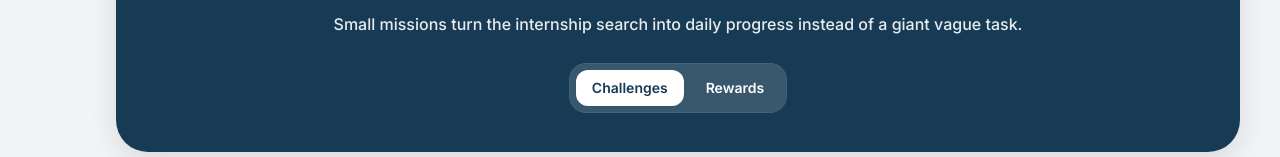
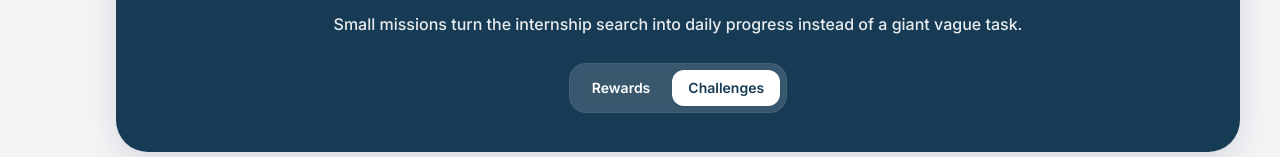
Before and after one commit to Varun-gull/CareerUp, a Next.js app: page /challenges in a window 1280 px wide. Shown: the part 247-404 px from the top of the page. Built offline with nearby package versions, Linux system fonts and the light colour scheme; no server answers.

Commit message:
Fix messages controls and rewards tab order

```diff
--- a/app/(shell)/challenges/page.tsx
+++ b/app/(shell)/challenges/page.tsx
@@ -14,8 +14,8 @@ export default async function ChallengesPage() {
           title="Challenges"
           description="Small missions turn the internship search into daily progress instead of a giant vague task."
           tabs={[
-            { label: "Challenges", href: "/challenges", active: true },
-            { label: "Rewards", href: "/rewards" }
+            { label: "Rewards", href: "/rewards" },
+            { label: "Challenges", href: "/challenges", active: true }
           ]}
         />
 
--- a/app/(shell)/messages/page.tsx
+++ b/app/(shell)/messages/page.tsx
@@ -84,11 +84,30 @@ function EmptyMessages() {
   );
 }
 
-export default async function MessagesPage({ searchParams }: { searchParams?: { message?: string; thread?: string } }) {
+export default async function MessagesPage({ searchParams }: { searchParams?: { message?: string; thread?: string; q?: string; archived?: string } }) {
   const [messages, peerFeatureStatus] = await Promise.all([getPeerMessages(), getRolePeerFeatureStatus()]);
   const conversations = buildConversations(messages);
-  const selectedConversation = conversations.find((conversation) => conversation.id === searchParams?.thread) ?? conversations[0];
-  const unreadCount = conversations.reduce((sum, conversation) => sum + conversation.unreadCount, 0);
+  const searchQuery = typeof searchParams?.q === "string" ? searchParams.q.trim() : "";
+  const archivedConversationId = typeof searchParams?.archived === "string" ? searchParams.archived : "";
+  const visibleConversations = conversations
+    .filter((conversation) => conversation.id !== archivedConversationId)
+    .filter((conversation) => {
+      if (!searchQuery) {
+        return true;
+      }
+
+      const haystack = [
+        conversation.otherName,
+        conversation.otherSchool,
+        conversation.applicationCompany,
+        conversation.applicationRole,
+        conversation.lastMessage.body,
+      ].join(" ").toLowerCase();
+
+      return haystack.includes(searchQuery.toLowerCase());
+    });
+  const selectedConversation = visibleConversations.find((conversation) => conversation.id === searchParams?.thread) ?? visibleConversations[0];
+  const unreadCount = visibleConversations.reduce((sum, conversation) => sum + conversation.unreadCount, 0);
 
   return (
     <>
@@ -100,7 +119,7 @@ export default async function MessagesPage({ searchParams }: { searchParams?: {
           description="Keep role questions, profile messages, and peer advice in clean conversation threads."
           actions={
             <span className="rounded-full bg-white/15 px-3.5 py-1.5 text-xs font-bold text-white ring-1 ring-white/20">
-              {conversations.length} threads · {unreadCount} unread
+              {visibleConversations.length} threads · {unreadCount} unread
             </span>
           }
         />
@@ -111,18 +130,23 @@ export default async function MessagesPage({ searchParams }: { searchParams?: {
           <section className="mt-8 grid min-h-[calc(100vh-8.5rem)] overflow-hidden rounded-[2rem] border border-white/80 bg-white/85 shadow-strong backdrop-blur-xl lg:grid-cols-[360px_minmax(0,1fr)]">
             <aside className="border-b border-slate-200/80 bg-white/90 lg:border-b-0 lg:border-r">
               <div className="space-y-6 p-5">
-                <label className="flex min-h-12 items-center gap-3 rounded-2xl border border-slate-200 bg-white px-4 text-slate-500 shadow-sm">
+                <form action="/messages" className="flex min-h-12 items-center gap-3 rounded-2xl border border-slate-200 bg-white px-4 text-slate-500 shadow-sm">
                   <Search size={18} />
-                  <span className="text-sm font-semibold">Search</span>
-                </label>
+                  <input
+                    name="q"
+                    defaultValue={searchQuery}
+                    placeholder="Search"
+                    className="min-w-0 flex-1 bg-transparent text-sm font-semibold text-ink outline-none placeholder:text-slate-500"
+                  />
+                </form>
 
                 <div>
                   <div className="flex items-center justify-between gap-3">
                     <h2 className="text-xl font-black text-ink">Active</h2>
-                    <span className="rounded-full bg-[#EAF2F8] px-3 py-1 text-xs font-black text-[#2A6384]">{conversations.length}</span>
+                    <span className="rounded-full bg-[#EAF2F8] px-3 py-1 text-xs font-black text-[#2A6384]">{visibleConversations.length}</span>
                   </div>
-                  <div className="mt-4 flex gap-3 overflow-x-auto pb-1">
-                    {conversations.slice(0, 6).map((conversation) => (
+                  <div className="mt-4 flex gap-3 overflow-visible pb-1">
+                    {visibleConversations.slice(0, 6).map((conversation) => (
                       <Link
                         key={conversation.id}
                         href={`/messages?thread=${encodeURIComponent(conversation.id)}`}
@@ -134,7 +158,7 @@ export default async function MessagesPage({ searchParams }: { searchParams?: {
                           <Avatar conversation={conversation} />
                         </span>
                         <span className="absolute bottom-0 right-0 h-3.5 w-3.5 rounded-full border-2 border-white bg-sky-500" />
-                        <span className="pointer-events-none absolute -top-9 left-1/2 z-20 -translate-x-1/2 whitespace-nowrap rounded-xl bg-[#173B55] px-3 py-1.5 text-xs font-bold text-white opacity-0 shadow-lg transition group-hover:opacity-100">
+                        <span className="pointer-events-none absolute -top-10 left-1/2 z-50 -translate-x-1/2 whitespace-nowrap rounded-xl bg-[#173B55] px-3 py-1.5 text-xs font-bold text-white opacity-0 shadow-lg transition group-hover:opacity-100">
                           {conversation.otherName}
                         </span>
                       </Link>
@@ -146,14 +170,14 @@ export default async function MessagesPage({ searchParams }: { searchParams?: {
               <div className="border-t border-slate-200/80 px-5 py-4">
                 <div className="flex items-center justify-between gap-3">
                   <h1 className="text-2xl font-black text-ink">Messages <span className="align-middle text-sm text-slate-500">({messages.length})</span></h1>
-                  <button className="flex h-11 w-11 items-center justify-center rounded-2xl border border-slate-200 bg-white text-slate-600 shadow-sm" aria-label="New message">
+                  <Link href="/friends" className="flex h-11 w-11 items-center justify-center rounded-2xl border border-slate-200 bg-white text-slate-600 shadow-sm" aria-label="New message">
                     <Edit3 size={18} />
-                  </button>
+                  </Link>
                 </div>
               </div>
 
               <div className="max-h-[calc(100vh-25rem)] overflow-y-auto px-3 pb-4">
-                {conversations.map((conversation) => {
+                {visibleConversations.map((conversation) => {
                   const active = conversation.id === selectedConversation.id;
                   return (
                     <Link
@@ -218,13 +242,29 @@ export default async function MessagesPage({ searchParams }: { searchParams?: {
                         </button>
                       </form>
                     ) : (
-                      <button className="inline-flex h-11 items-center justify-center rounded-xl border border-slate-200 bg-white px-3 text-sm font-black text-slate-700 shadow-sm">
+                      <Link
+                        href={`/messages?archived=${encodeURIComponent(selectedConversation.id)}&message=${encodeURIComponent("Conversation archived.")}`}
+                        className="inline-flex h-11 items-center justify-center rounded-xl border border-slate-200 bg-white px-3 text-sm font-black text-slate-700 shadow-sm"
+                      >
                         <Archive className="mr-2" size={16} /> Archive
-                      </button>
+                      </Link>
                     )}
-                    <button className="flex h-11 w-11 items-center justify-center rounded-xl text-slate-500 hover:bg-slate-50" aria-label="More options">
+                    <Link
+                      href={
+                        selectedConversation.roleKey.startsWith("profile::")
+                          ? `/u/${selectedConversation.otherProfileId}`
+                          : `/postings/insights?${new URLSearchParams({
+                              roleKey: selectedConversation.roleKey,
+                              company: selectedConversation.applicationCompany,
+                              role: selectedConversation.applicationRole,
+                              returnTo: "/messages"
+                            }).toString()}`
+                      }
+                      className="flex h-11 w-11 items-center justify-center rounded-xl text-slate-500 hover:bg-slate-50"
+                      aria-label="Open conversation context"
+                    >
                       <MoreVertical size={18} />
-                    </button>
+                    </Link>
                   </div>
                 </div>
               </div>
@@ -256,7 +296,7 @@ export default async function MessagesPage({ searchParams }: { searchParams?: {
                           <span>{outbound ? "You" : message.otherName}</span>
                           <span>{message.createdAt}</span>
                         </div>
-                        <div className={`inline-block max-w-full rounded-2xl px-4 py-3 text-left text-sm font-semibold leading-6 shadow-sm ${
+                        <div className={`inline-block max-w-full rounded-2xl px-3 py-2 text-left text-sm font-semibold leading-5 shadow-sm ${
                           outbound
                             ? "rounded-br-md bg-blue-600 text-white"
                             : "rounded-bl-md bg-slate-50 text-slate-900 ring-1 ring-slate-100"
```
